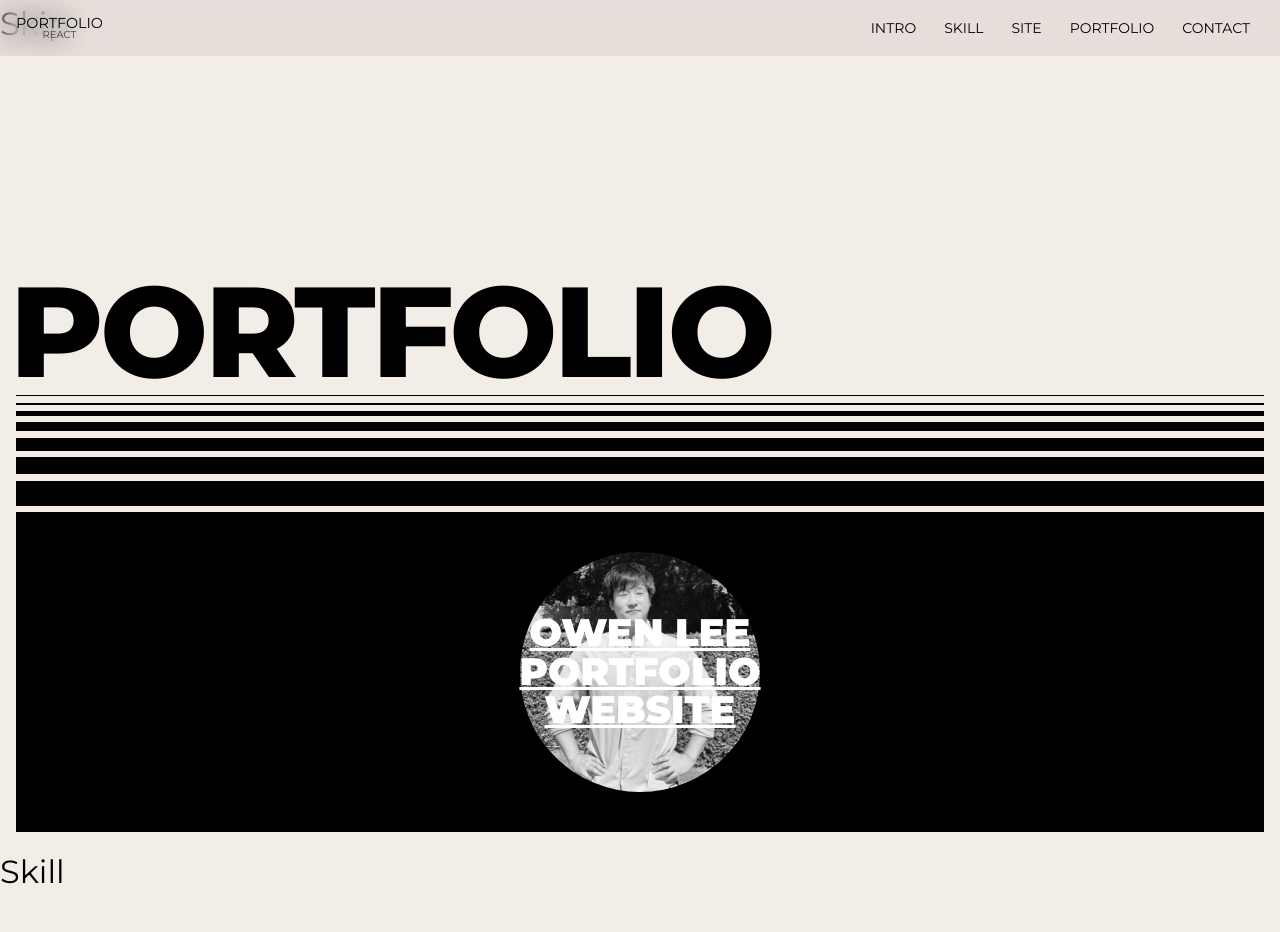
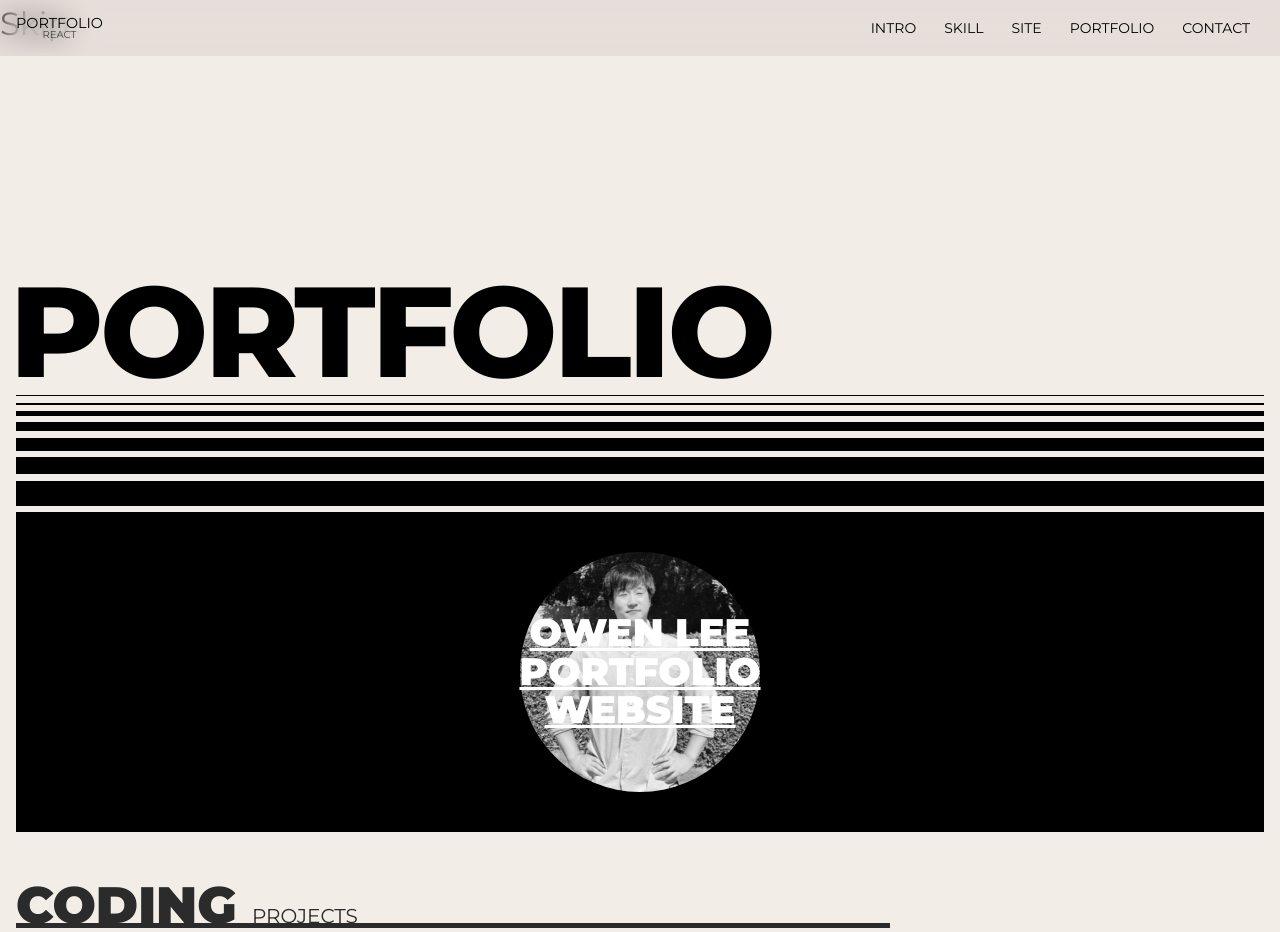
Before and after one commit to owenseunglee/portfolio-web-react, a React (Create React App) app: page / in a window 1280 px wide. Shown: the top 932 px of the page. Built offline with nearby package versions, Linux system fonts and the light colour scheme; a small style sheet from the web is missing.

Commit message:
skill deleted

```diff
--- a/src/components/Skill.jsx
+++ b/src/components/Skill.jsx
@@ -3,7 +3,6 @@ import React from 'react';
 const Skill = () => {
     return (
         <div className="skill_inner">
-            <h1>Skill</h1>
         </div>
     );
 };
```
